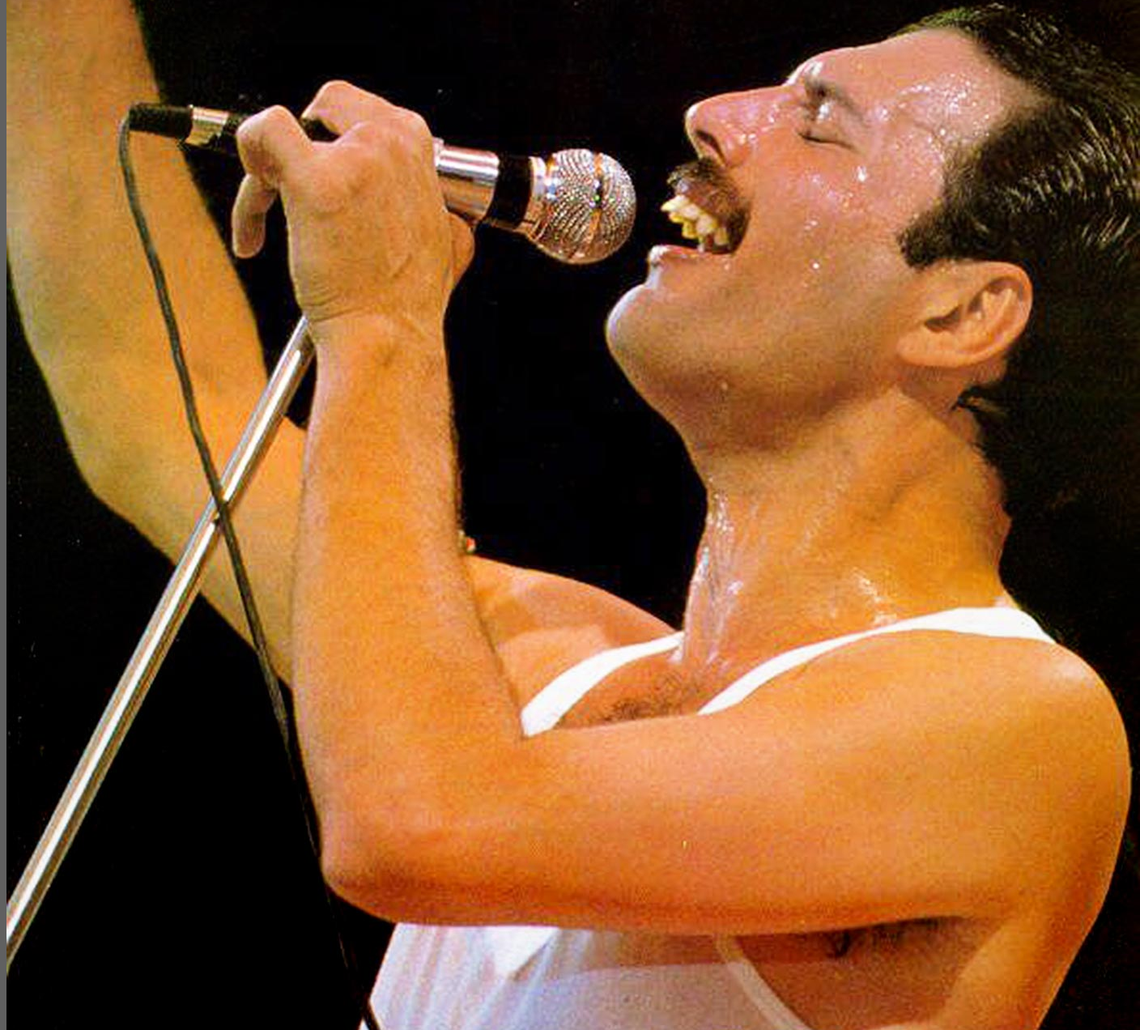
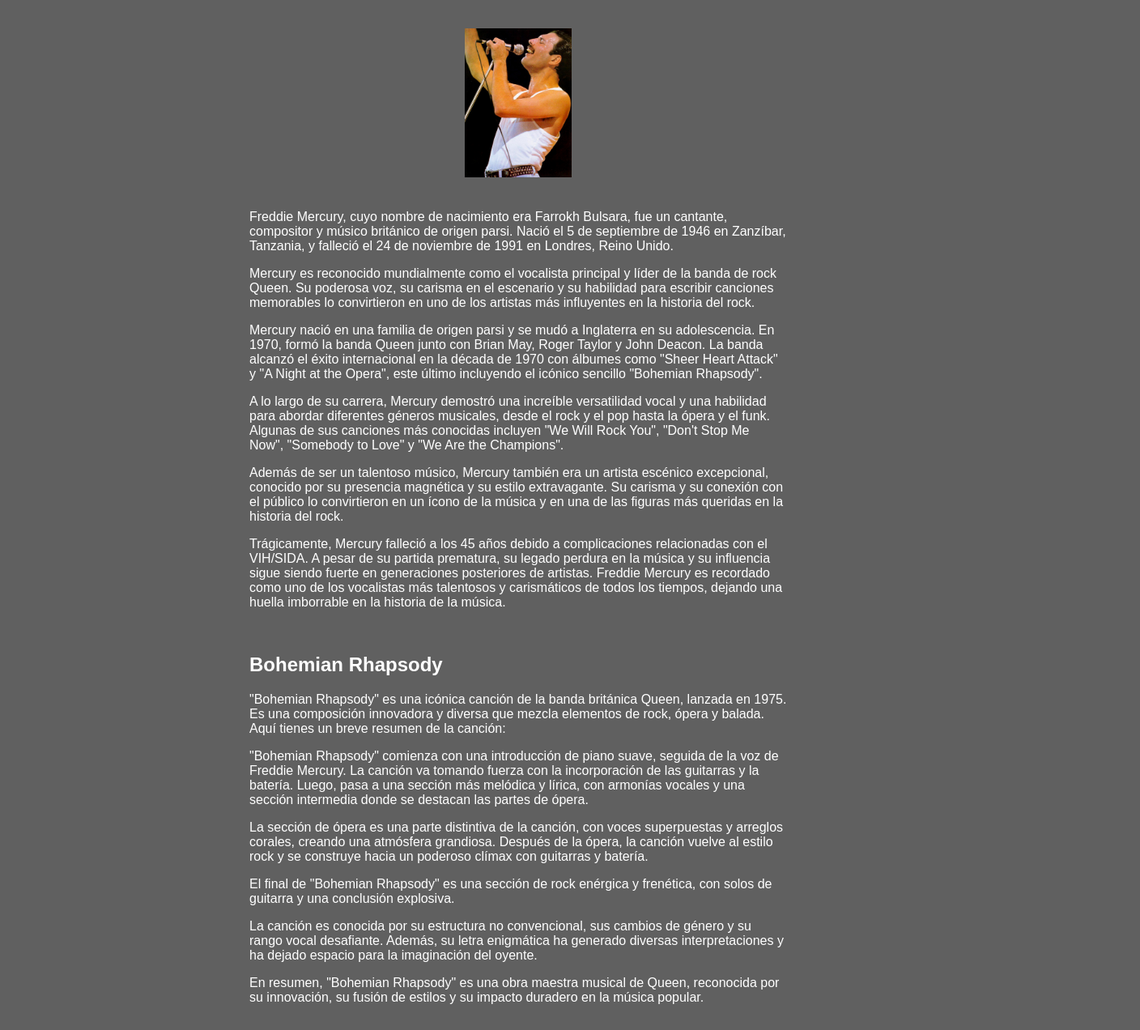
Before and after one commit to johngil15/mi1ersitioweb, a plain HTML site: page index.html in a window 1280 px wide. Shown: the part 102-1374 px from the top of the page at 81% size, 1408 px wide, since content can reach past the window. Drawn offline with Linux system fonts and the light colour scheme; grey boxes are pictures that could not be loaded.

Commit message:
Add: content by users

```diff
--- a/css/estilo.css
+++ b/css/estilo.css
@@ -1,4 +1,27 @@
 body {
   background-color: #606060;
   color: #FFFFFF;
+  font-family: sans-serif;
 }
+
+h1 {
+  margin-top: 50px;
+  margin-bottom: 50px;
+  text-align: center;
+}
+
+h2, p {
+  text-align: start;
+}
+
+.main {
+  margin-left: 300px;
+  margin-right: 300px;
+  text-align: center;
+}
+
+.img {
+  height: 20%;
+  width: 20%;
+  margin-bottom: 20px;
+}
--- a/index.html
+++ b/index.html
@@ -11,7 +11,8 @@
   <body>
     <h1>Freddie Mercury</h1>
 
-    <img src="./img/Freddie_mercury.jpg" alt="Img Freddie Mercury">
+    <div class="main">
+      <img src="./img/Freddie_mercury.jpg" class="img" alt="Img Freddie Mercury">
 
       <p>
         Freddie Mercury, cuyo nombre de nacimiento era Farrokh Bulsara, fue un cantante, compositor y músico británico de origen parsi. Nació el 5 de septiembre de 1946 en Zanzíbar, Tanzania, y falleció el 24 de noviembre de 1991 en Londres, Reino Unido.
@@ -36,9 +37,38 @@
       <p>
         Trágicamente, Mercury falleció a los 45 años debido a complicaciones relacionadas con el VIH/SIDA. A pesar de su partida prematura, su legado perdura en la música y su influencia sigue siendo fuerte en generaciones posteriores de artistas. Freddie Mercury es recordado como uno de los vocalistas más talentosos y carismáticos de todos los tiempos, dejando una huella imborrable en la historia de la música.
       </p>
+      <br>
+
+      <h2>Bohemian Rhapsody</h2>
+
+      <p>
+        "Bohemian Rhapsody" es una icónica canción de la banda británica Queen, lanzada en 1975. Es una composición innovadora y diversa que mezcla elementos de rock, ópera y balada. Aquí tienes un breve resumen de la canción:
+      </p>
+
+      <p>
+        "Bohemian Rhapsody" comienza con una introducción de piano suave, seguida de la voz de Freddie Mercury. La canción va tomando fuerza con la incorporación de las guitarras y la batería. Luego, pasa a una sección más melódica y lírica, con armonías vocales y una sección intermedia donde se destacan las partes de ópera.
+      </p>
+
+      <p>
+        La sección de ópera es una parte distintiva de la canción, con voces superpuestas y arreglos corales, creando una atmósfera grandiosa. Después de la ópera, la canción vuelve al estilo rock y se construye hacia un poderoso clímax con guitarras y batería.
+      </p>
+
+      <p>
+        El final de "Bohemian Rhapsody" es una sección de rock enérgica y frenética, con solos de guitarra y una conclusión explosiva.
+      </p>
+
+      <p>
+        La canción es conocida por su estructura no convencional, sus cambios de género y su rango vocal desafiante. Además, su letra enigmática ha generado diversas interpretaciones y ha dejado espacio para la imaginación del oyente.
+      </p>
+
+      <p>
+        En resumen, "Bohemian Rhapsody" es una obra maestra musical de Queen, reconocida por su innovación, su fusión de estilos y su impacto duradero en la música popular.
+      </p>
+      <br>
 
       <video controls>
         <source src="./video/Freddie_mercury.mp4" type="video/mp4">
       </video>
+    </div>
   </body>
 </html>
```
Lines whose indentation alone changed are shown as unchanged.
